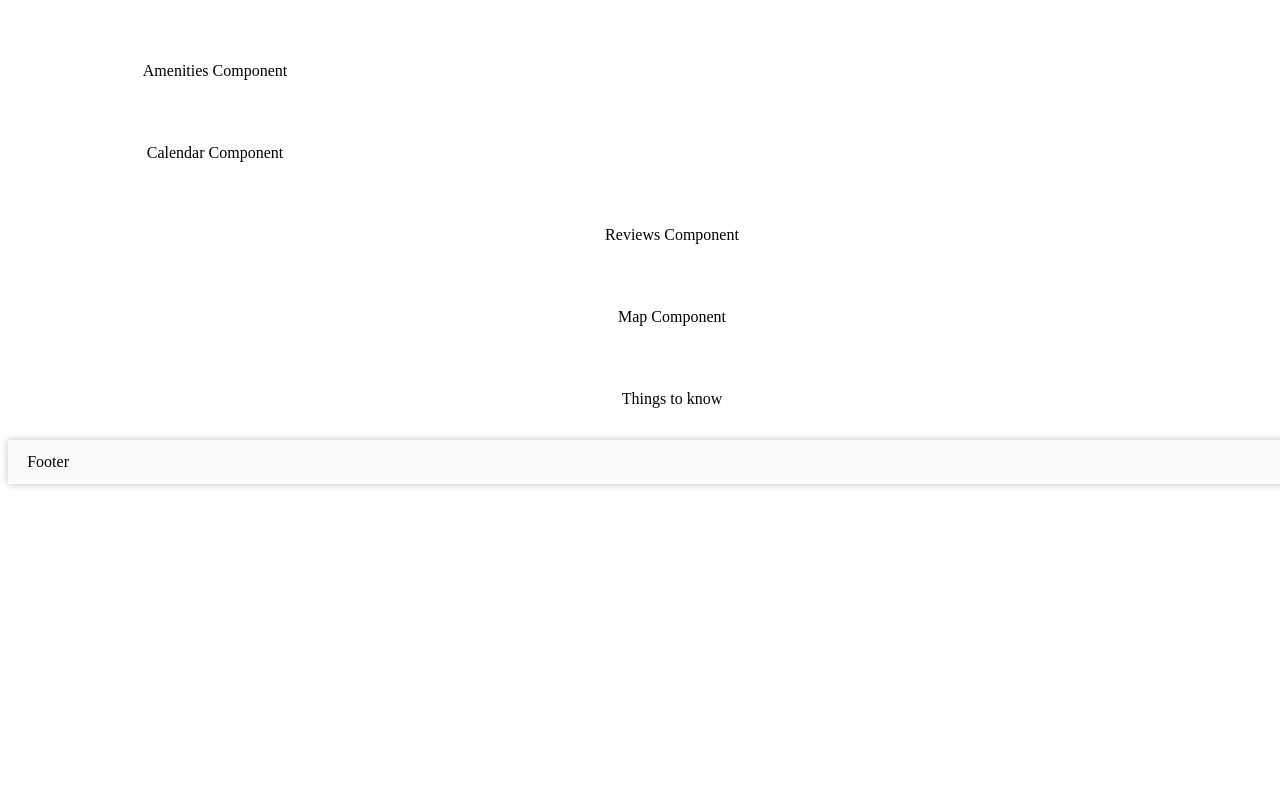
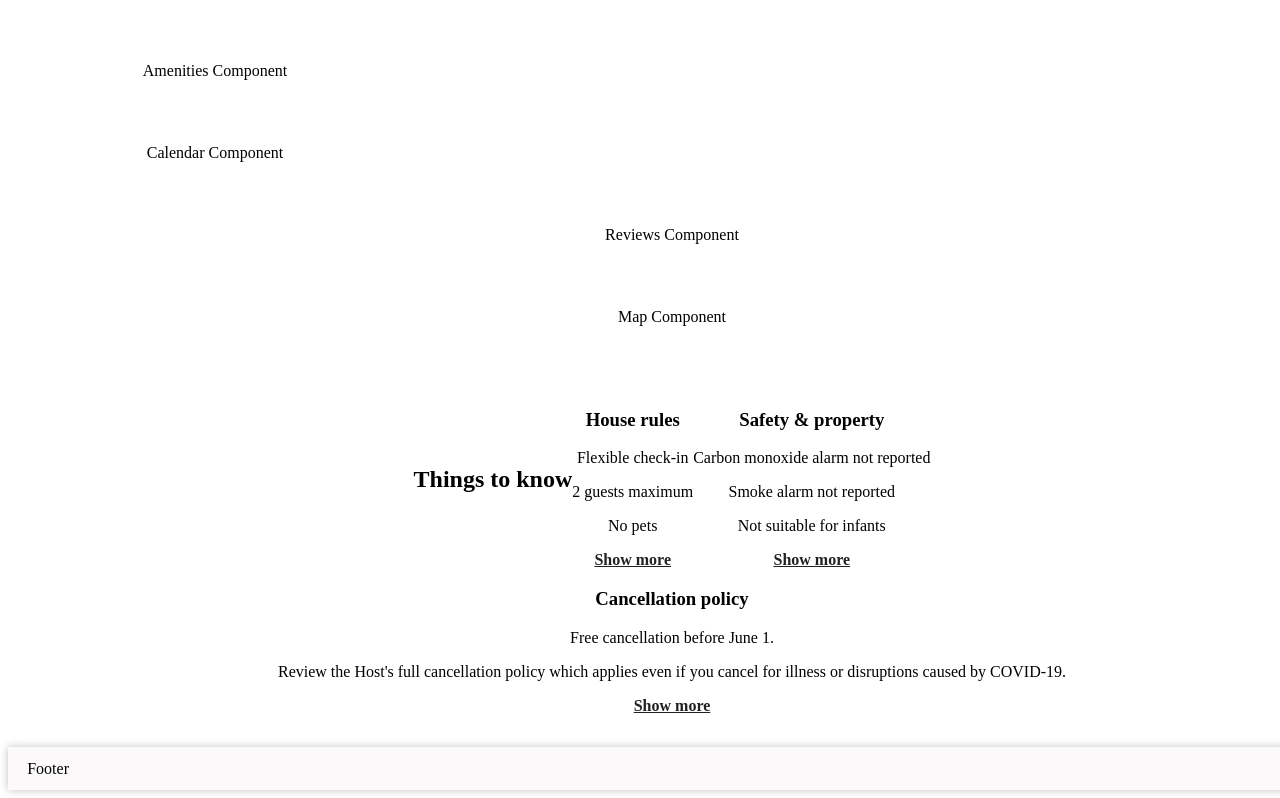
Before and after one commit to tech-n-code/chairbnBeyond, a React (Vite) app in the folder client/: page / in a window 1280 px wide. Shown: the part 617-1415 px from the top of the page. Before the commit the page ends 1109 px from the top, so only its background shows below. Built offline with nearby package versions, Linux system fonts and the light colour scheme.

Commit message:
updated elements and content of ThingsToKnow component

```diff
--- a/client/index.html
+++ b/client/index.html
@@ -4,7 +4,7 @@
     <meta charset="UTF-8" />
     <link rel="icon" type="image/svg+xml" href="/vite.svg" />
     <meta name="viewport" content="width=device-width, initial-scale=1.0" />
-    <title>Vite + React</title>
+    <title>Chairbnb</title>
   </head>
   <body>
     <div id="root"></div>
--- a/client/src/App.jsx
+++ b/client/src/App.jsx
@@ -2,6 +2,7 @@ import { useState } from "react";
 import reactLogo from "./assets/react.svg";
 import viteLogo from "/vite.svg";
 import "./index.css";
+import ThingsToKnow from "./components/thingsToKnow/ThingsToKnow";
 
 function App() {
   const [count, setCount] = useState(0);
@@ -38,7 +39,7 @@ function App() {
       </div>
       <div className="reviews">Reviews Component</div>
       <div className="map">Map Component</div>
-      <div className="things">Things to know</div>
+      <ThingsToKnow />
       <div className="footer">Footer</div>
     </>
   );
--- /dev/null
+++ b/client/src/components/thingsToKnow/ThingsToKnow.jsx
@@ -0,0 +1,29 @@
+import React from "react";
+
+export default function ThingsToKnow() {
+  return (
+    <div className="things">
+      <h2>Things to know</h2>
+      <div>
+        <h3>House rules</h3>
+        <p>Flexible check-in</p>
+        <p>2 guests maximum</p>
+        <p>No pets</p>
+        <a>Show more</a>
+      </div>
+      <div>
+        <h3>Safety & property</h3>
+        <p>Carbon monoxide alarm not reported</p>
+        <p>Smoke alarm not reported</p>
+        <p>Not suitable for infants</p>
+        <a>Show more</a>
+      </div>
+      <div>
+      <h3>Cancellation policy</h3>
+      <p>Free cancellation before June 1.</p>
+      <p>Review the Host's full cancellation policy which applies even if you cancel for illness or disruptions caused by COVID-19.</p>
+      <a>Show more</a>
+      </div>
+    </div>
+  );
+}
```
